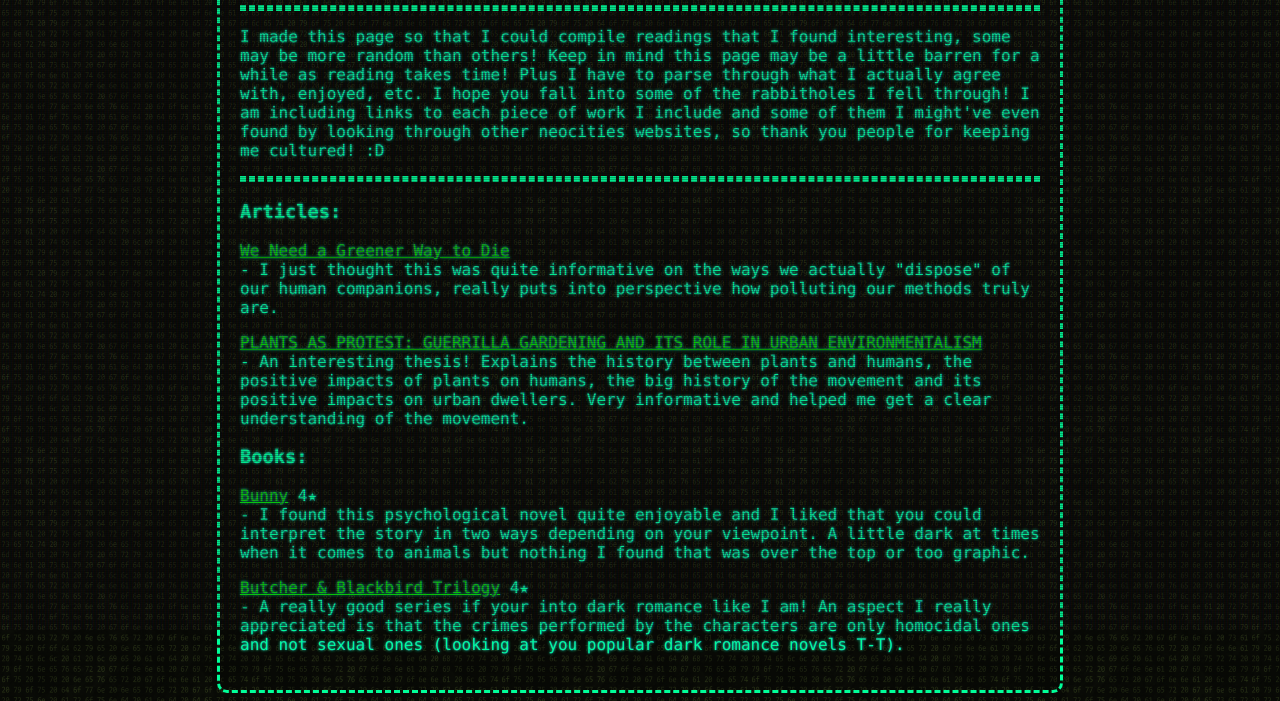
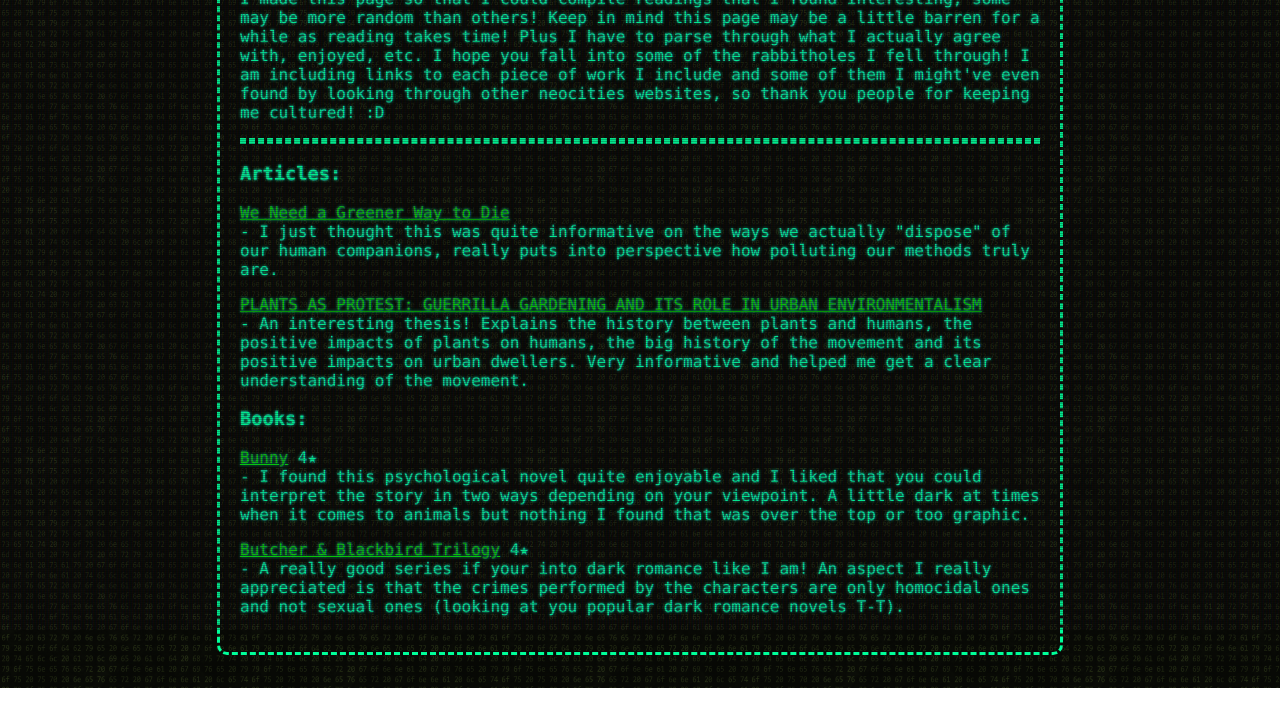
Before and after one commit to Luk0Ligne/silliestg0ose.neocities.org, a plain HTML site: page public/html/readings.html in a window 1280 px wide. Shown: the part 170-871 px from the top of the page. Drawn offline with Linux system fonts and the light colour scheme.

Commit message:
Just changed the readings page margin, looks off on the main site

```diff
--- a/public/styles/readings.css
+++ b/public/styles/readings.css
@@ -12,7 +12,7 @@ h1{
 .Article{
     border: dashed;
     border-radius: 10px;
-    margin-top: 5%;
+    margin: 2%;
     padding: 20px;
     width: 800px;
 }
```
